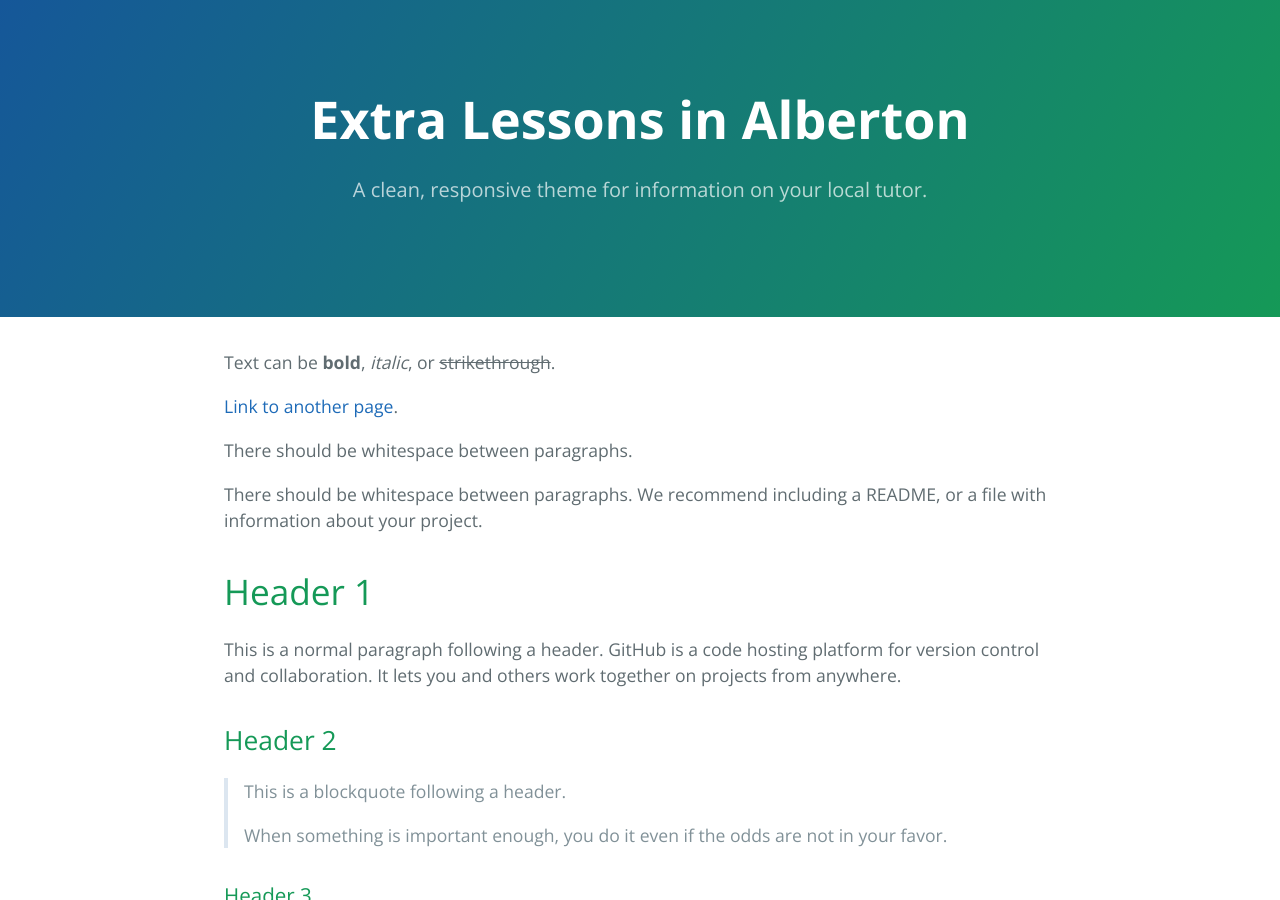
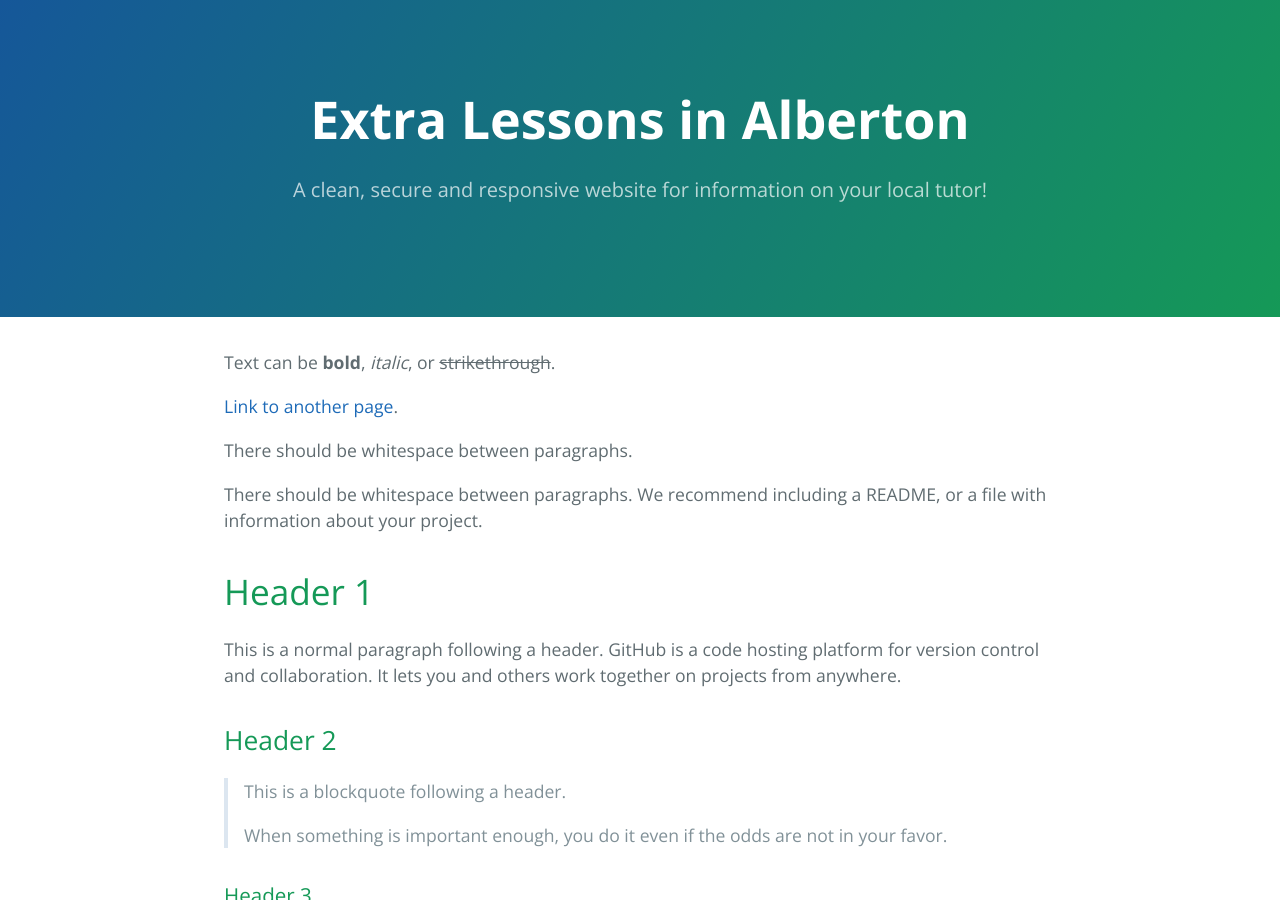
Before and after one commit to HelloBeastie/HelloBeastie.github.io, a Jekyll site: the page built from index.md, in a window 1280 px wide and 900 px high. Built offline with Jekyll 4.4.1, drawn with Linux system fonts in a browser that asks for light colours.

```diff
--- a/_config.yml
+++ b/_config.yml
@@ -1,5 +1,10 @@
 title: Extra Lessons in Alberton
-description: A clean, responsive theme for information on your local tutor.
+email: riki.lee2@gmail.com
+description: A clean, secure and responsive website for information on your local tutor!
 show_downloads: false
 google_analytics:
 theme:
+twitter_username:
+github_username:
+# Build settings
+markdown: kramdown
```
